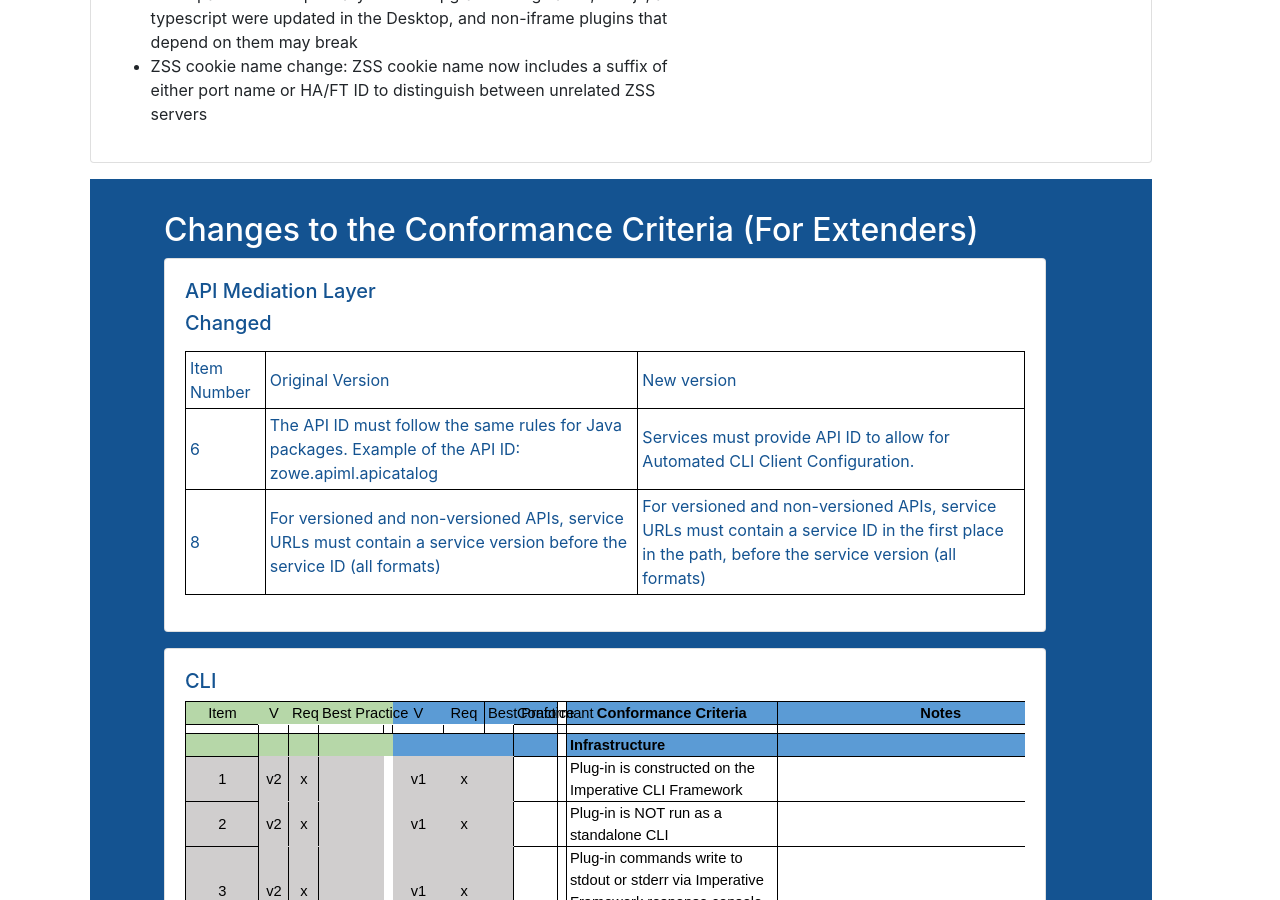
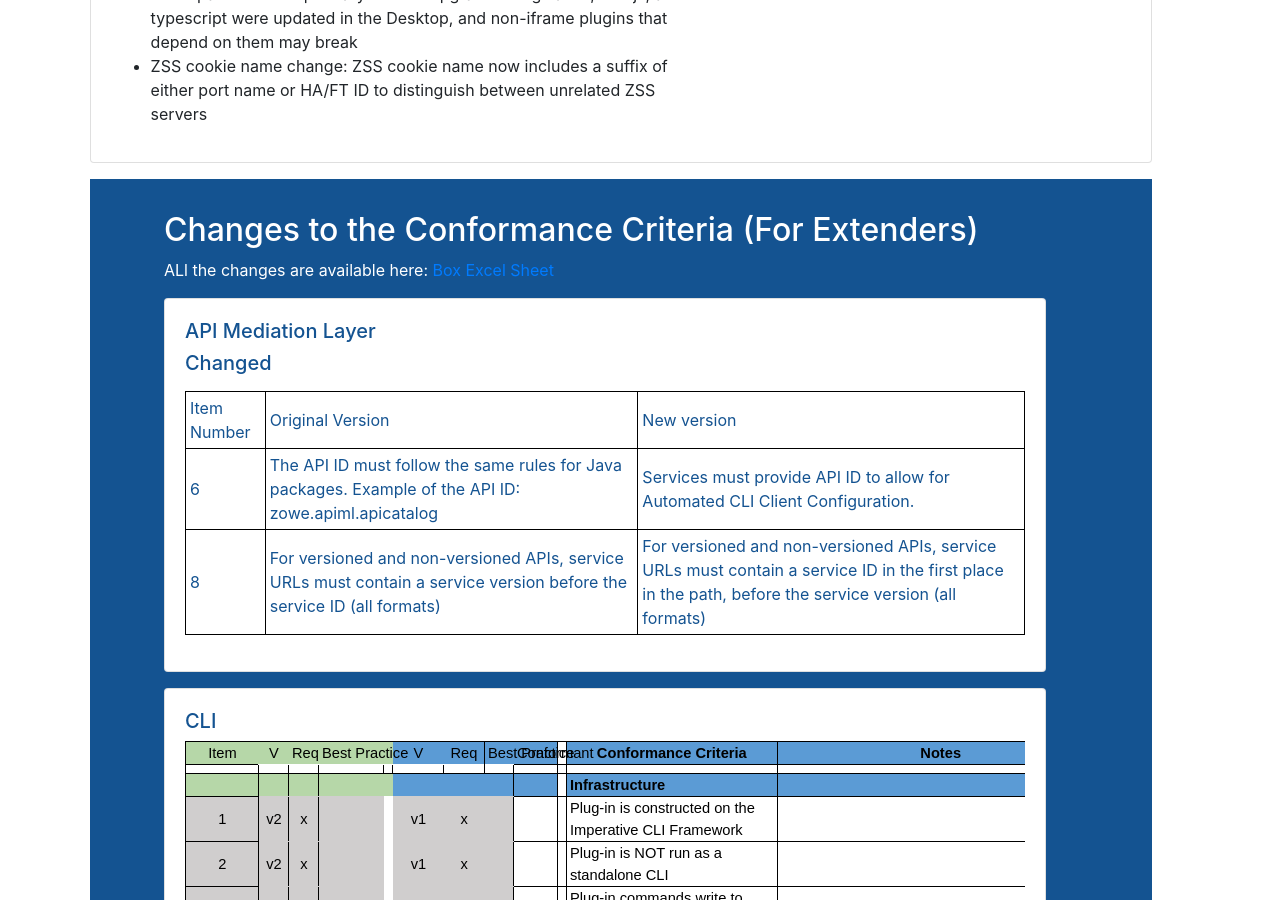
Before and after one commit to zowe/zowe.github.io, a Jekyll site: the page built from vNext.md, in a window 1280 px wide and 900 px high, scrolled down 4743 px. Built offline with Jekyll 4.4.1, drawn with Linux system fonts in a browser that asks for light colours; our own code applies the rules of GitHub Pages for plain Markdown files.

Commit message:
Add link to all changes in the Excel
Signed-off-by: Jakub Balhar <jakub@balhar.net>

```diff
--- a/vNext.md
+++ b/vNext.md
@@ -261,6 +261,8 @@
 <section class="bluebackground conformance-criteria">
 
   <h2 id="conformance-changes">Changes to the Conformance Criteria (For Extenders) </h2>
+
+  <p>ALl the changes are available here: <a href="https://ibm.box.com/s/4e3vvki81ds0zowrdpqu3ubitn9f51qe">Box Excel Sheet</a></p>
 
   <div class="card mb-3">
     <div class="card-body">
```
